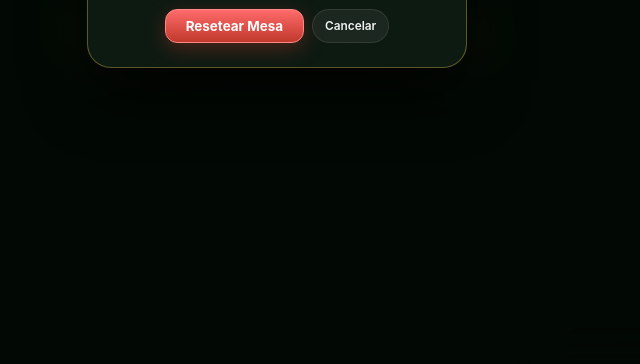
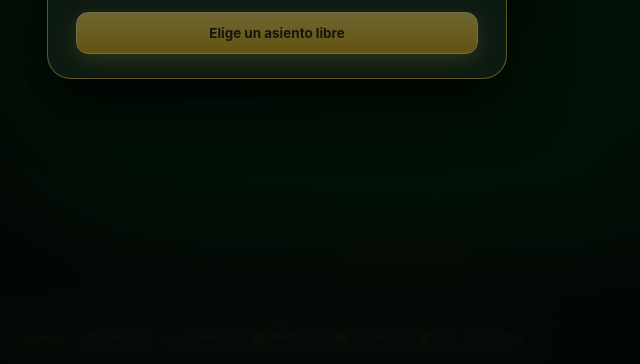
Before and after one commit to mngarjunior-droid/musito, a website: page public/index.html in a window 1280 px wide. Shown: the part 436-800 px from the top of the page, without its empty margins (363-1003 px from the left). Drawn offline with nearby package versions, Linux system fonts and the light colour scheme; no server answers.

Commit message:
Update index.html

```diff
--- a/public/index.html
+++ b/public/index.html
@@ -55,20 +55,27 @@
             -webkit-font-smoothing: antialiased;
         }
 
-        /* ===== MODAL DE ENTRADA FIJO, CENTRADO Y FLOTANTE ===== */
+        /* ===== MODALES FLOTANTES CENTRADOS (CORREGIDO SIN CONFLICTOS) ===== */
         .overlay-modal {
-            position: fixed !important;
-            top: 0 !important;
-            left: 0 !important;
-            width: 100vw !important;
-            height: 100vh !important;
-            background: rgba(3, 8, 5, 0.88) !important;
-            backdrop-filter: blur(28px) saturate(190%) !important;
-            -webkit-backdrop-filter: blur(28px) saturate(190%) !important;
-            display: flex !important;
-            justify-content: center !important;
-            align-items: center !important;
-            z-index: 99999 !important;
+            position: fixed;
+            top: 0;
+            left: 0;
+            right: 0;
+            bottom: 0;
+            width: 100vw;
+            height: 100vh;
+            background: rgba(3, 8, 5, 0.88);
+            backdrop-filter: blur(28px) saturate(190%);
+            -webkit-backdrop-filter: blur(28px) saturate(190%);
+            display: flex;
+            justify-content: center;
+            align-items: center;
+            z-index: 99999;
+        }
+
+        /* Clase para ocultar modales limpiamente */
+        .overlay-modal.oculto {
+            display: none !important;
         }
 
         .modal-box {
@@ -111,12 +118,12 @@
             border-color: var(--accent-gold);
         }
 
-        /* GRID DE 4 ASIENTOS SELECCIONABLES */
+        /* GRID DE ASIENTOS CON ESTILO DE TARJETA */
         .grid-asientos {
-            display: grid !important;
-            grid-template-columns: 1fr 1fr !important;
-            gap: 10px !important;
-            margin-bottom: 16px !important;
+            display: grid;
+            grid-template-columns: 1fr 1fr;
+            gap: 10px;
+            margin-bottom: 16px;
         }
 
         .asiento-card {
@@ -845,7 +852,7 @@
 </head>
 <body>
 
-    <!-- MODAL DE ENTRADA FIJO -->
+    <!-- MODAL DE ENTRADA FIJO, CENTRADO Y FLOTANTE -->
     <div class="overlay-modal" id="modalInicio">
         <div class="modal-box">
             <h2>EL MUS DE MARIO</h2>
@@ -861,8 +868,8 @@
         </div>
     </div>
 
-    <!-- MODAL ADMIN -->
-    <div class="overlay-modal" id="modalAdmin" style="display: none;">
+    <!-- MODAL ADMIN (INICIALMENTE OCULTO) -->
+    <div class="overlay-modal oculto" id="modalAdmin">
         <div class="modal-box" style="max-width: 380px;">
             <h2 style="color: #ff7675;">Panel Administrador</h2>
             <p style="font-size: 0.8rem; color: #a4beaf; margin-bottom: 12px;">Introduce la clave maestra para reiniciar la mesa:</p>
@@ -1095,7 +1102,7 @@
             miAsiento = asiento;
             salaActualId = salaId;
             localStorage.setItem('mus_sala', salaActualId);
-            document.getElementById('modalInicio').style.display = 'none';
+            document.getElementById('modalInicio').classList.add('oculto');
             document.getElementById('codigoSalaTexto').innerText = `Sala: ${salaActualId.toUpperCase()}`;
             const parejaNum = info.pareja + 1;
             document.getElementById('miAsientoTexto').innerHTML = `Asiento: <strong>${info.nombre}</strong> (<strong class="pareja-tag">Pareja ${parejaNum}</strong>)`;
@@ -1117,8 +1124,12 @@
             mostrarBocadilloPorAsiento(miAsiento, `(Seña enviada)`);
         }
 
-        function abrirModalAdmin() { document.getElementById('modalAdmin').style.display = 'flex'; }
-        function cerrarModalAdmin() { document.getElementById('modalAdmin').style.display = 'none'; }
+        function abrirModalAdmin() {
+            document.getElementById('modalAdmin').classList.remove('oculto');
+        }
+        function cerrarModalAdmin() {
+            document.getElementById('modalAdmin').classList.add('oculto');
+        }
         function ejecutarAdminReset() {
             const pass = document.getElementById('inputAdminPass').value;
             socket.emit('solicitarResetAdmin', { password: pass });
```
